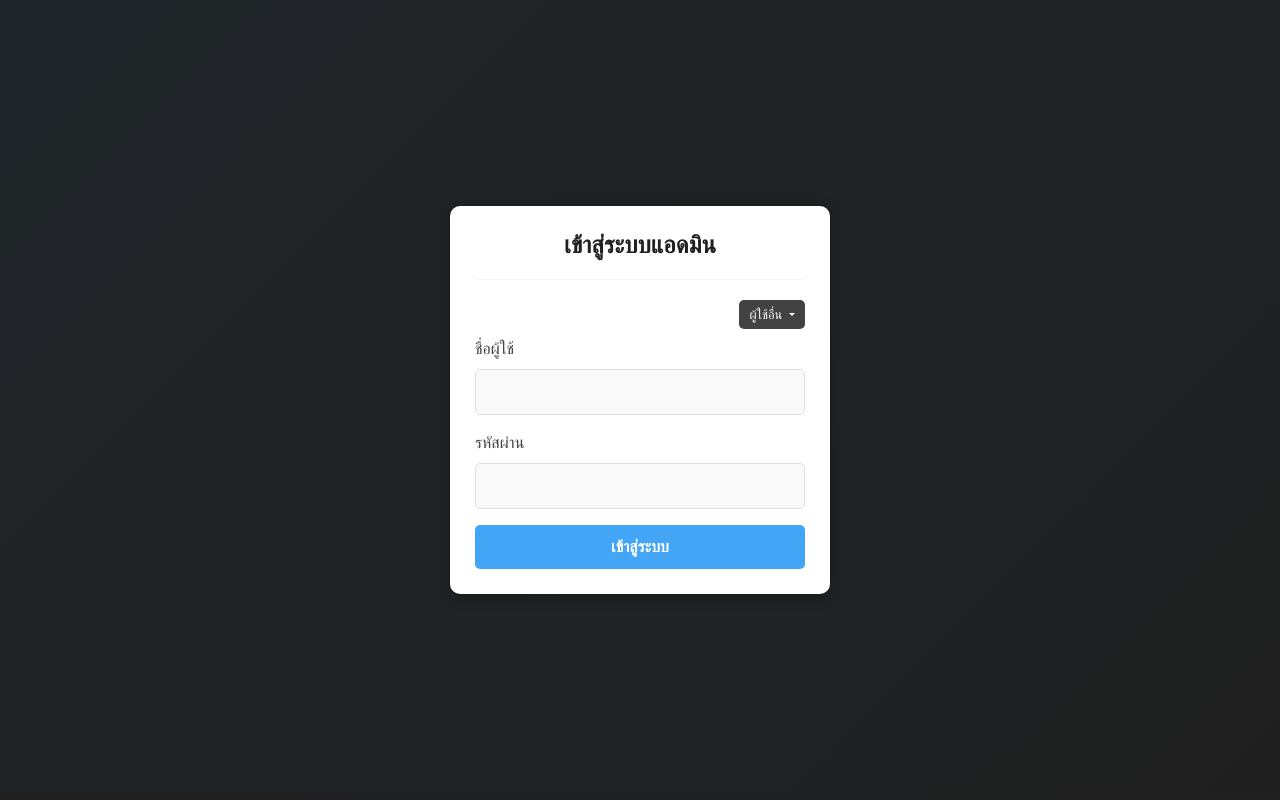
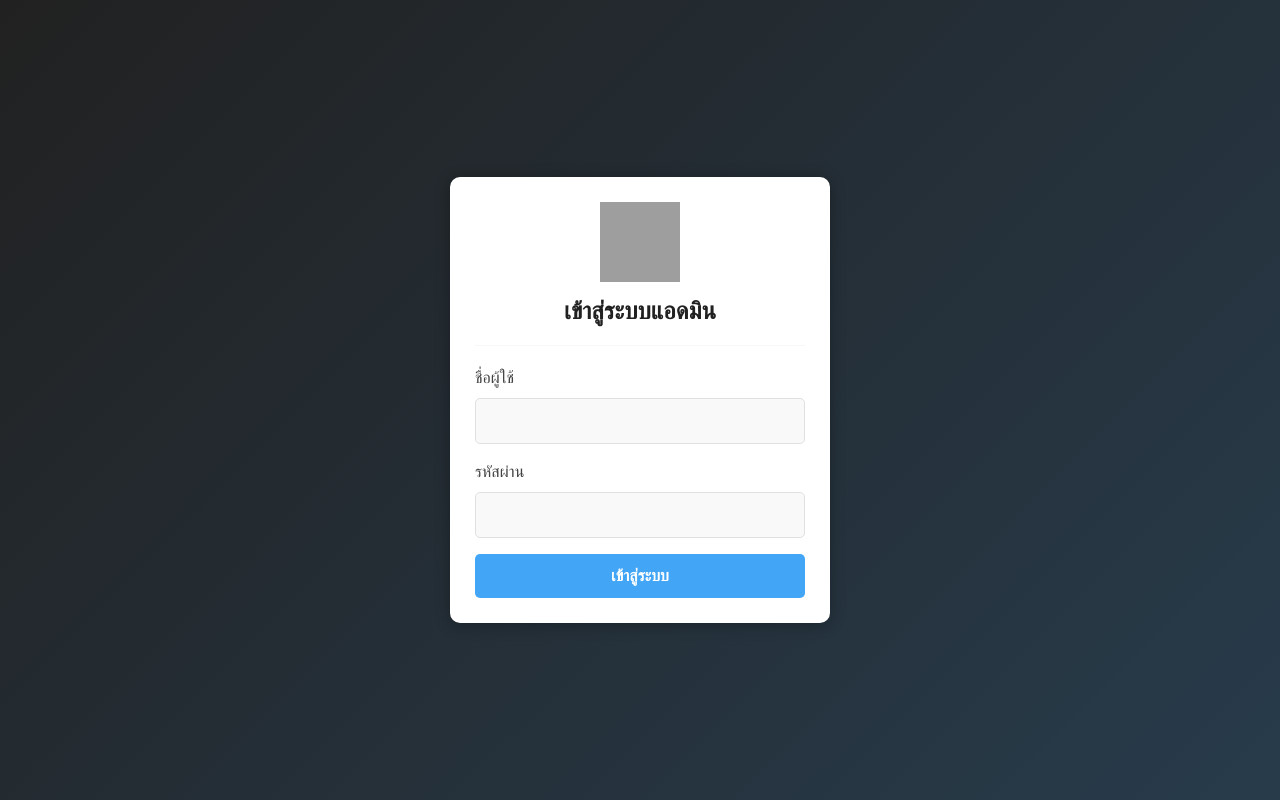
Before and after one commit to bsp-sarawut/Project-TMS, a PHP site: page / in a window 1280 px wide. Run offline with PHP 8.4, Linux system fonts and the light colour scheme; some libraries are stand-ins or nearby versions; grey boxes are pictures that could not be loaded.

Commit message:
เพิ่ม logo แก้ไขการ login

```diff
--- a/Transport_management_system/admin/index.php
+++ b/Transport_management_system/admin/index.php
@@ -11,6 +11,8 @@ require_once 'config/condb.php';
     <title>Sign In - แอดมิน</title>
     <link href="https://cdn.jsdelivr.net/npm/bootstrap@5.0.2/dist/css/bootstrap.min.css" rel="stylesheet" integrity="sha384-EVSTQN3/azprG1Anm3QDgpJLIm9Nao0Yz1ztcQTwFspd3yD65VohhpuuCOmLASjC" crossorigin="anonymous">
     <link href="https://fonts.googleapis.com/css2?family=Poppins:wght@400;500;600&display=swap" rel="stylesheet">
+    <link href="https://cdn.jsdelivr.net/npm/sweetalert2@11/dist/sweetalert2.min.css" rel="stylesheet">
+    <script src="https://cdn.jsdelivr.net/npm/sweetalert2@11/dist/sweetalert2.min.js"></script>
     <style>
         body {
             font-family: 'Poppins', sans-serif;
@@ -24,7 +26,6 @@ require_once 'config/condb.php';
             position: relative;
         }
 
-        /* พื้นหลังอนิเมชันแบบคลื่นนุ่มนวล */
         body::before {
             content: '';
             position: absolute;
@@ -32,8 +33,8 @@ require_once 'config/condb.php';
             left: 0;
             width: 100%;
             height: 100%;
-            background: linear-gradient(135deg, rgba(66, 165, 245, 0.05), rgba(33, 33, 33, 0.1));
-            animation: subtleWave 10s infinite ease-in-out;
+            background: linear-gradient(135deg, rgba(66, 165, 245, 0.2), rgba(33, 33, 33, 0.3));
+            animation: gradientWave 15s infinite ease-in-out;
             z-index: -1;
         }
 
@@ -46,6 +47,13 @@ require_once 'config/condb.php';
             animation: fadeIn 0.5s ease-in-out;
             position: relative;
             z-index: 1;
+        }
+
+        .logo {
+            display: block;
+            margin: 0 auto 15px;
+            width: 80px;
+            height: 80px;
         }
 
         h1 {
@@ -91,6 +99,8 @@ require_once 'config/condb.php';
             font-weight: 600;
             border-radius: 5px;
             transition: all 0.3s ease;
+            position: relative;
+            overflow: hidden;
         }
 
         .btn-primary:hover {
@@ -99,98 +109,86 @@ require_once 'config/condb.php';
             box-shadow: 0 3px 10px rgba(66, 165, 245, 0.4);
         }
 
-        .dropdown-toggle {
-            background: #424242; /* เทาเข้ม */
-            border: none;
-            font-size: 0.8rem;
-            padding: 5px 10px;
-            border-radius: 5px;
-            color: #ffffff;
+        .btn-primary::after {
+            content: '';
+            position: absolute;
+            top: 50%;
+            left: 50%;
+            width: 0;
+            height: 0;
+            background: rgba(255, 255, 255, 0.3);
+            border-radius: 50%;
+            transform: translate(-50%, -50%);
+            transition: width 0.6s ease, height 0.6s ease;
         }
 
-        .dropdown-menu-sm {
-            font-size: 0.8rem;
-            width: 150px;
-            padding: 5px 0;
-            border-radius: 5px;
-            background: #ffffff;
-            box-shadow: 0 2px 10px rgba(0, 0, 0, 0.3);
-            border: 1px solid #e0e0e0;
+        .btn-primary:hover::after {
+            width: 300px;
+            height: 300px;
         }
 
-        .dropdown-item-sm {
-            font-size: 0.8rem;
-            padding: 5px 10px;
-            color: #424242;
-            transition: all 0.3s ease;
+        .shake {
+            animation: shake 0.5s cubic-bezier(.36,.07,.19,.97) both;
         }
 
-        .dropdown-item-sm:hover {
-            background: #42a5f5;
-            color: #ffffff;
-        }
-
-        .alert {
-            border-radius: 5px;
-            font-size: 0.9rem;
-            padding: 10px;
-            margin-bottom: 20px;
-            background: #f9f9f9;
-            border: 1px solid #e0e0e0;
-            color: #212121;
-        }
-
-        /* Animations */
         @keyframes fadeIn {
             from { opacity: 0; transform: translateY(20px); }
             to { opacity: 1; transform: translateY(0); }
         }
 
-        @keyframes subtleWave {
-            0% { transform: translateY(0); opacity: 0.8; }
-            50% { transform: translateY(-10px); opacity: 1; }
-            100% { transform: translateY(0); opacity: 0.8; }
+        @keyframes gradientWave {
+            0% { background: linear-gradient(135deg, rgba(66, 165, 245, 0.2), rgba(33, 33, 33, 0.3)); }
+            50% { background: linear-gradient(135deg, rgba(33, 33, 33, 0.3), rgba(66, 165, 245, 0.2)); }
+            100% { background: linear-gradient(135deg, rgba(66, 165, 245, 0.2), rgba(33, 33, 33, 0.3)); }
+        }
+
+        @keyframes shake {
+            10%, 90% { transform: translateX(-1px); }
+            20%, 80% { transform: translateX(2px); }
+            30%, 50%, 70% { transform: translateX(-4px); }
+            40%, 60% { transform: translateX(4px); }
         }
     </style>
 </head>
 <body>
 
 <div class="container login-container">
-    <h1>เข้าสู่ระบบแอดมิน</h1>
+    <img src="../Logo/logo.png" alt="Logo" class="logo">
+    <h1 id="typewriter">เข้าสู่ระบบแอดมิน</h1>
     <hr>
 
     <?php if(isset($_SESSION["error"])) { ?>
-        <div class="alert alert-danger" role="alert">
-            <?php
-                echo $_SESSION["error"];
-                unset($_SESSION["error"]);
-            ?>
-        </div>
+        <script>
+            document.addEventListener('DOMContentLoaded', function() {
+                Swal.fire({
+                    icon: 'error',
+                    title: 'ข้อผิดพลาด',
+                    text: '<?php echo $_SESSION["error"]; ?>',
+                    confirmButtonText: 'ตกลง'
+                });
+            });
+        </script>
+        <?php unset($_SESSION["error"]); ?>
     <?php } ?>
 
-    <?php if(isset($_SESSION["success"])) { ?>
-        <div class="alert alert-success" role="alert">
-            <?php
-                echo $_SESSION["success"];
-                unset($_SESSION["success"]);
-            ?>
-        </div>
+    <?php if(isset($_SESSION["success"]) && (!isset($_SESSION['success_shown']) || $_SESSION['success_shown'] === false)) { ?>
+        <script>
+            document.addEventListener('DOMContentLoaded', function() {
+                Swal.fire({
+                    icon: 'success',
+                    title: 'สำเร็จ',
+                    text: '<?php echo $_SESSION["success"]; ?>',
+                    confirmButtonText: 'ตกลง'
+                });
+            });
+        </script>
+        <?php
+            $_SESSION['success_shown'] = true;
+            unset($_SESSION["success"]);
+        ?>
     <?php } ?>
 
     <form action="admin_signin_db.php" method="post">
-        <!-- Dropdown Menu for Redirecting -->
-        <div class="mt-3 mb-2 d-flex justify-content-end">
-            <div class="dropdown">
-                <button class="btn btn-secondary dropdown-toggle" type="button" id="dropdownMenuButton" data-bs-toggle="dropdown" aria-expanded="false">
-                    ผู้ใช้อื่น
-                </button>
-                <ul class="dropdown-menu dropdown-menu-sm" aria-labelledby="dropdownMenuButton">
-                    <li><a class="dropdown-item dropdown-item-sm" href="#">คนขับรถ</a></li>
-                    <li><a class="dropdown-item dropdown-item-sm" href="../student/index.php">นักศึกษา</a></li>
-                </ul>
-            </div>
-        </div>
-
         <div class="mb-3">
             <label for="admin_username" class="form-label">ชื่อผู้ใช้</label>
             <input type="text" class="form-control" id="admin_username" name="admin_username" required>
@@ -202,8 +200,6 @@ require_once 'config/condb.php';
 
         <button type="submit" name="signin" class="btn btn-primary w-100">เข้าสู่ระบบ</button>
     </form>
-
-    <!-- <p class="mt-3 text-center">หากยังไม่มีบัญชีผู้ใช้ <a href="admin_signup.php">ลงทะเบียนที่นี่</a></p> -->
 </div>
 
 <!-- Bootstrap JS -->
@@ -211,6 +207,21 @@ require_once 'config/condb.php';
 
 <!-- Custom JavaScript -->
 <script>
+    // Typewriter effect สำหรับ h1
+    const typewriterElement = document.getElementById('typewriter');
+    const text = typewriterElement.textContent;
+    typewriterElement.textContent = '';
+    let i = 0;
+
+    function typeWriter() {
+        if (i < text.length) {
+            typewriterElement.textContent += text.charAt(i);
+            i++;
+            setTimeout(typeWriter, 100);
+        }
+    }
+    document.addEventListener('DOMContentLoaded', typeWriter);
+
     // แสดง/ซ่อนรหัสผ่าน
     const passwordInput = document.getElementById('admin_password');
     passwordInput.addEventListener('contextmenu', (e) => {
@@ -234,14 +245,21 @@ require_once 'config/condb.php';
         });
     });
 
-    // ป้องกันการส่งฟอร์มถ้าช่องว่างเปล่า
+    // ป้องกันการส่งฟอร์มถ้าช่องว่างเปล่า + เพิ่มอนิเมชันสั่น
     const form = document.querySelector('form');
+    const loginContainer = document.querySelector('.login-container');
     form.addEventListener('submit', (e) => {
         const username = document.getElementById('admin_username').value.trim();
         const password = document.getElementById('admin_password').value.trim();
         if (!username || !password) {
             e.preventDefault();
-            alert('กรุณากรอกชื่อผู้ใช้และรหัสผ่านให้ครบถ้วน!');
+            loginContainer.classList.add('shake');
+            Swal.fire({
+                icon: 'warning',
+                title: 'คำเตือน',
+                text: 'กรุณากรอกชื่อผู้ใช้และรหัสผ่านให้ครบถ้วน!',
+                confirmButtonText: 'ตกลง'
+            });
         }
     });
 
```
Also changed, not shown: Transport_management_system/admin/admin_dashboard.php (+28 -4 lines), Transport_management_system/Logo/logo.png (added).
